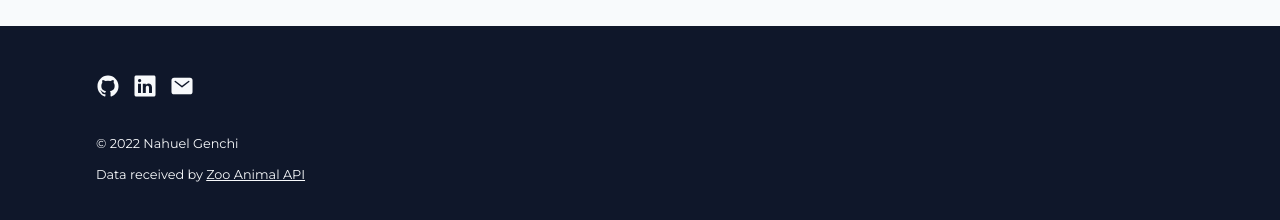
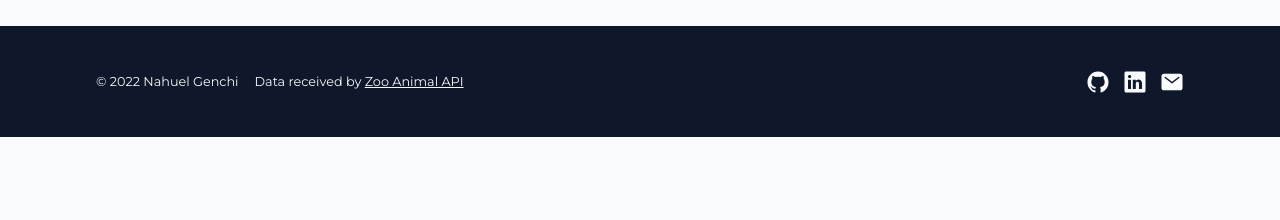
Before and after one commit to NahuelGenchi/zooanimal, a React (Create React App) app: page / in a window 1280 px wide. Shown: the part 654-874 px from the top of the page. After the commit the page ends 800 px from the top, so only its background shows below. Built offline with nearby package versions, Linux system fonts and the light colour scheme; no server answers.

Commit message:
adding responsiveness to Footer

```diff
--- a/src/components/Footer/Footer.scss
+++ b/src/components/Footer/Footer.scss
@@ -1,4 +1,5 @@
 @use "../../scss/colors/slate.scss" as slate;
+@use "../../scss/mixins.scss" as mixin;
 
 .footer {
   padding: 3rem 0;
@@ -46,3 +47,28 @@
     }
   }
 }
+
+@media screen and (min-width: 960px) {
+  .footer {
+    .footer-container {
+      flex-direction: row;
+      align-items: center;
+      justify-content: space-between;
+      position: relative;
+
+      .fc-links {
+        margin-bottom: initial;
+        position: absolute;
+        right: 0;
+
+        a {
+          @include mixin.flex-center;
+        }
+      }
+
+      .fc-info {
+        flex-direction: row;
+      }
+    }
+  }
+}
```
